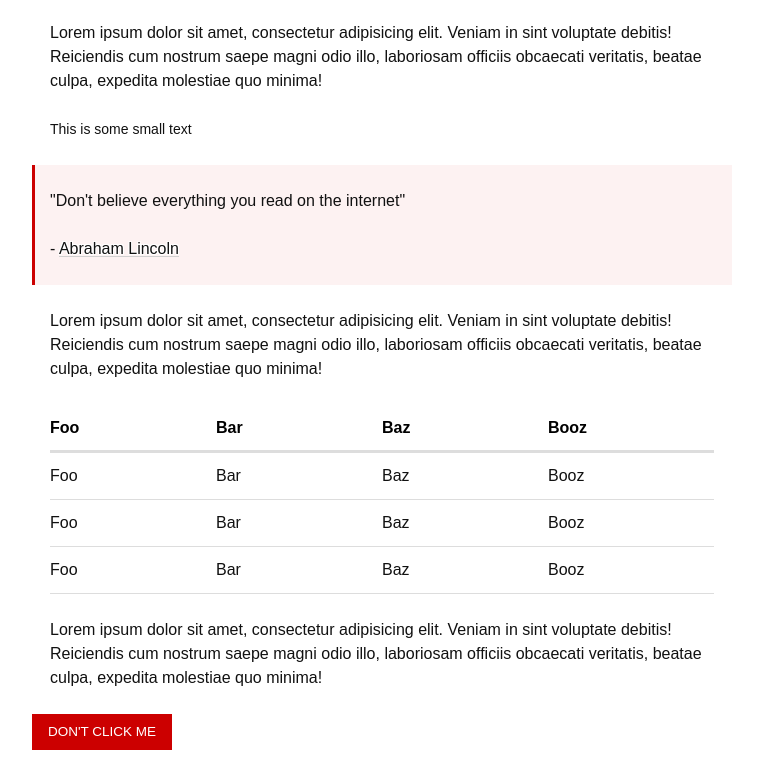
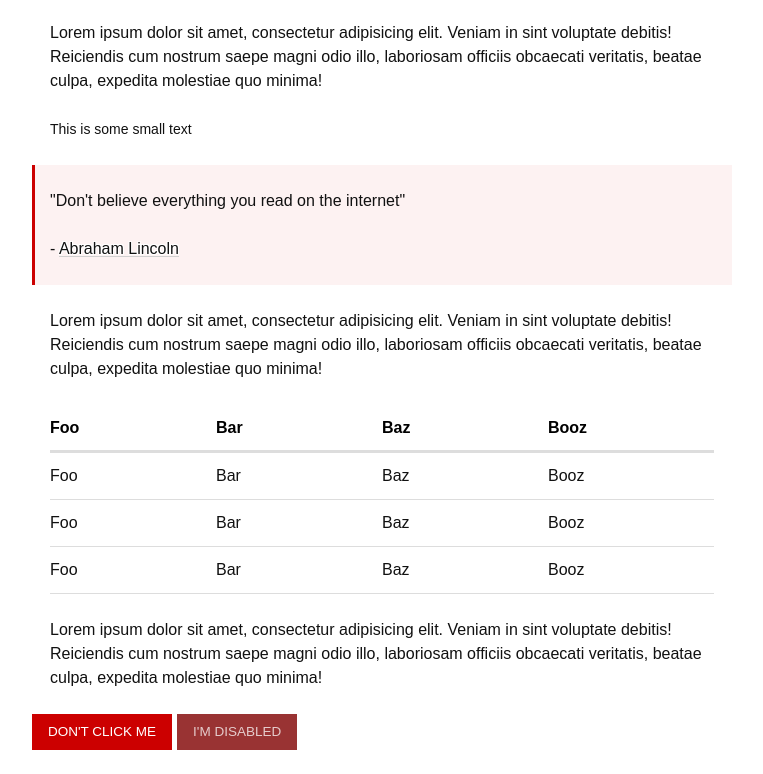
Before and after one commit to stephan281094/frontend-boilerplate, a website built with webpack: page index.html in a window 1280 px wide. Shown: the part 2151-2925 px from the top of the page, without its empty margins (258-1021 px from the left). Built offline with nearby package versions, Linux system fonts and the light colour scheme.

Commit message:
Add disabled button styling

```diff
--- a/index.html
+++ b/index.html
@@ -139,6 +139,7 @@
       molestiae quo minima!
     </p>
     <button>Don't click me</button>
+    <button disabled>I'm disabled</button>
   </div>
 
   <script src="dist/bundle.js"></script>
--- a/src/scss/elements/_button.scss
+++ b/src/scss/elements/_button.scss
@@ -16,4 +16,15 @@ button {
   &:active {
     background: darken($color-brand, 10%);
   }
+
+  &[disabled] {
+    cursor: not-allowed;
+    color: rgba(#fff, 0.75);
+    background-color: desaturate($color-brand, 50%);
+
+    &:hover,
+    &:active {
+      background-color: desaturate($color-brand, 50%);
+    }
+  }
 }
```
